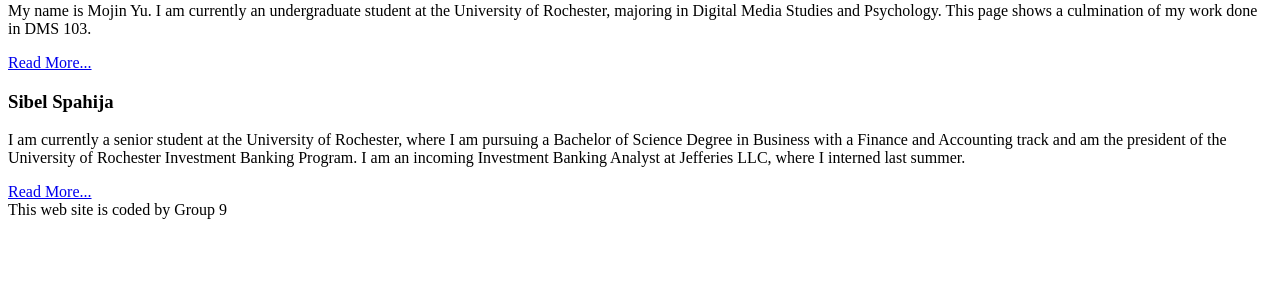
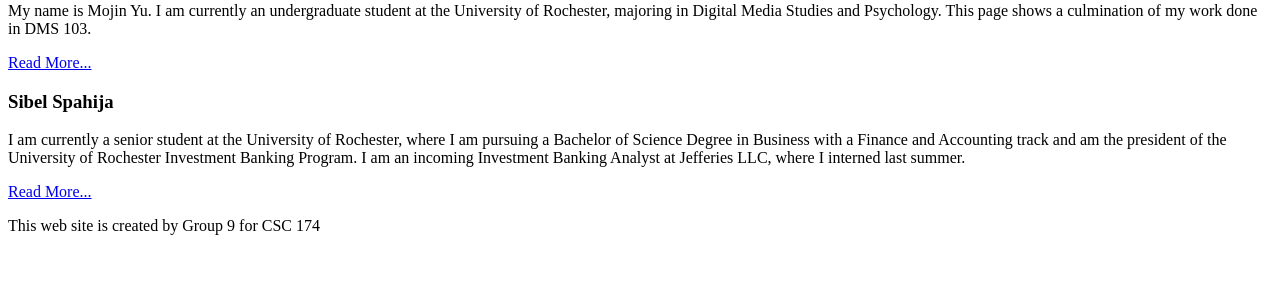
Before and after one commit to yumojin/csc-174-group-9, a PHP site: page / in a window 1280 px wide. Shown: the part 403-703 px from the top of the page. Run offline with PHP 8.4, Linux system fonts and the light colour scheme.

Commit message:
updated footer

```diff
--- a/index.php
+++ b/index.php
@@ -57,7 +57,7 @@
 		</article>
 
 		<footer>
-			<div>This web site is coded by Group 9</div>
+			<p>This web site is created by Group 9 for CSC 174</p>
 		</footer>
 
 	</body>
```
Also changed, not shown: 1 other file.
